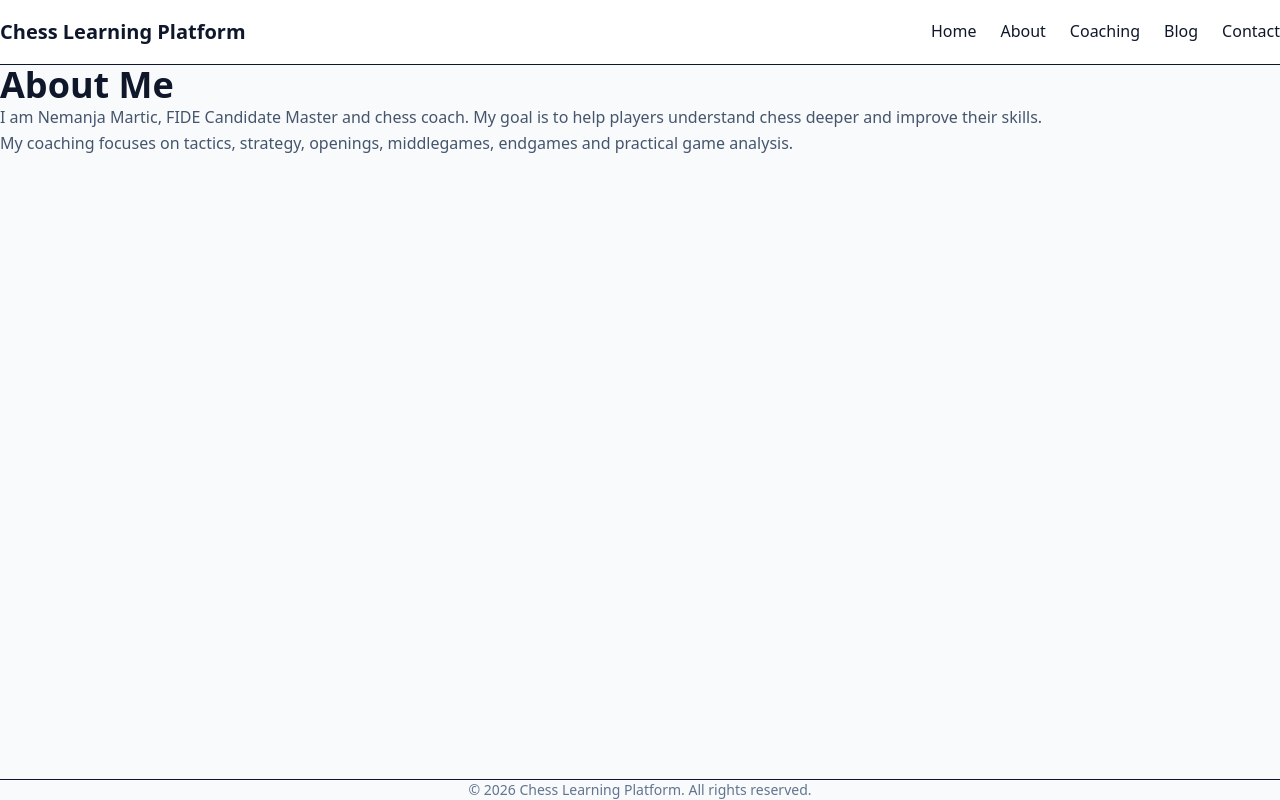
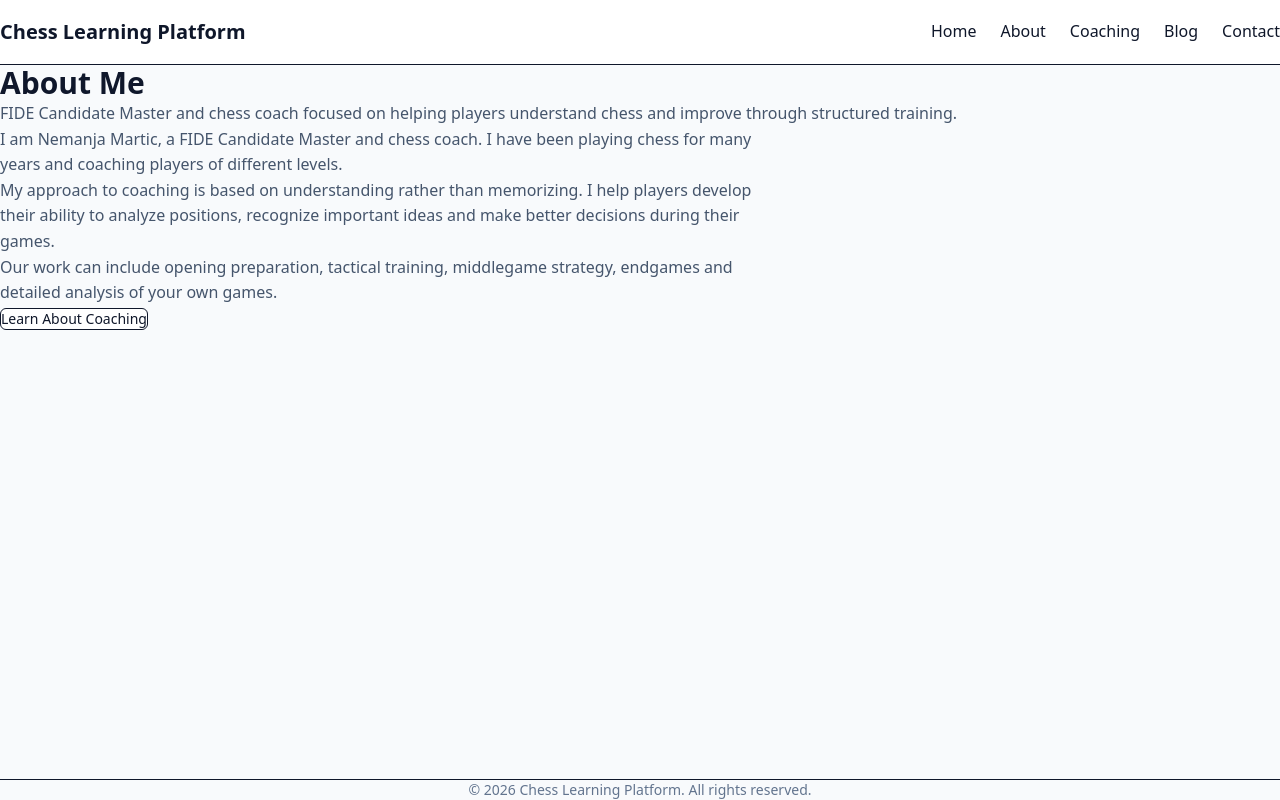
Before and after one commit to nemanjamartic1989/chess-learning-platform, a Next.js app: page /about in a window 1280 px wide. Built offline with nearby package versions, Linux system fonts and the light colour scheme.

Commit message:
Improve content of about page.

```diff
--- a/app/about/page.tsx
+++ b/app/about/page.tsx
@@ -1,24 +1,43 @@
 import Container from "@/components/Container";
+import SectionTitle from "@/components/SectionTitle";
+import Button from "@/components/Button";
 
 export default function AboutPage() {
     return (
         <Container>
-            <section className="py-16">
-                <h1 className="text-4xl font-bold">
-                    About Me
-                </h1>
+            <section className="py-20">
+                <SectionTitle
+                    title="About Me"
+                    description="FIDE Candidate Master and chess coach focused on helping players understand chess and improve through structured training."
+                />
 
-                <p className="mt-6 text-slate-600">
-                    I am Nemanja Martic, FIDE Candidate Master
-                    and chess coach. My goal is to help players
-                    understand chess deeper and improve their skills.
-                </p>
+                <div className="mt-10 max-w-3xl space-y-6 text-slate-600">
+                    <p>
+                        I am Nemanja Martic, a FIDE Candidate Master and
+                        chess coach. I have been playing chess for many
+                        years and coaching players of different levels.
+                    </p>
 
-                <p className="mt-4 text-slate-600">
-                    My coaching focuses on tactics, strategy,
-                    openings, middlegames, endgames and practical
-                    game analysis.
-                </p>
+                    <p>
+                        My approach to coaching is based on understanding
+                        rather than memorizing. I help players develop
+                        their ability to analyze positions, recognize
+                        important ideas and make better decisions during
+                        their games.
+                    </p>
+
+                    <p>
+                        Our work can include opening preparation, tactical
+                        training, middlegame strategy, endgames and
+                        detailed analysis of your own games.
+                    </p>
+                </div>
+
+                <div className="mt-10">
+                    <Button href="/coaching">
+                        Learn About Coaching
+                    </Button>
+                </div>
             </section>
         </Container>
     );
```
